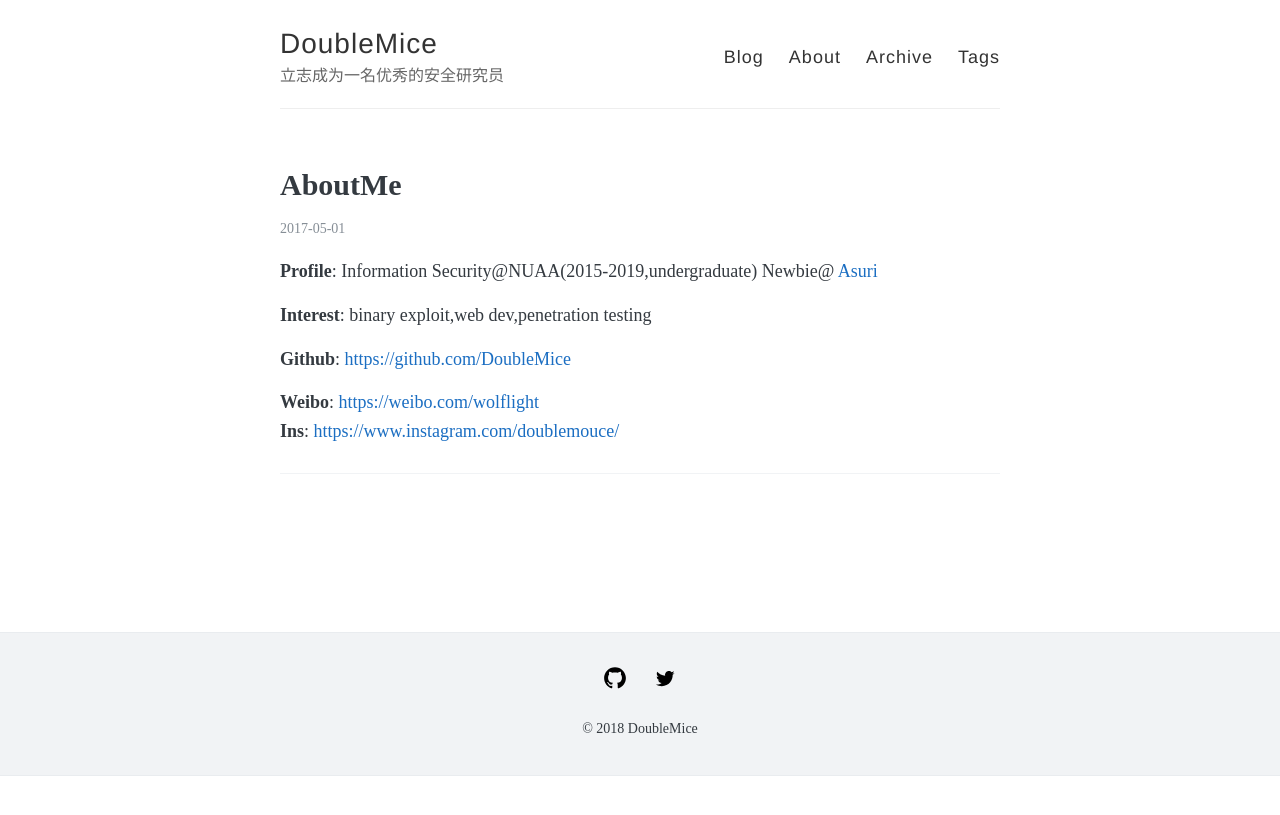
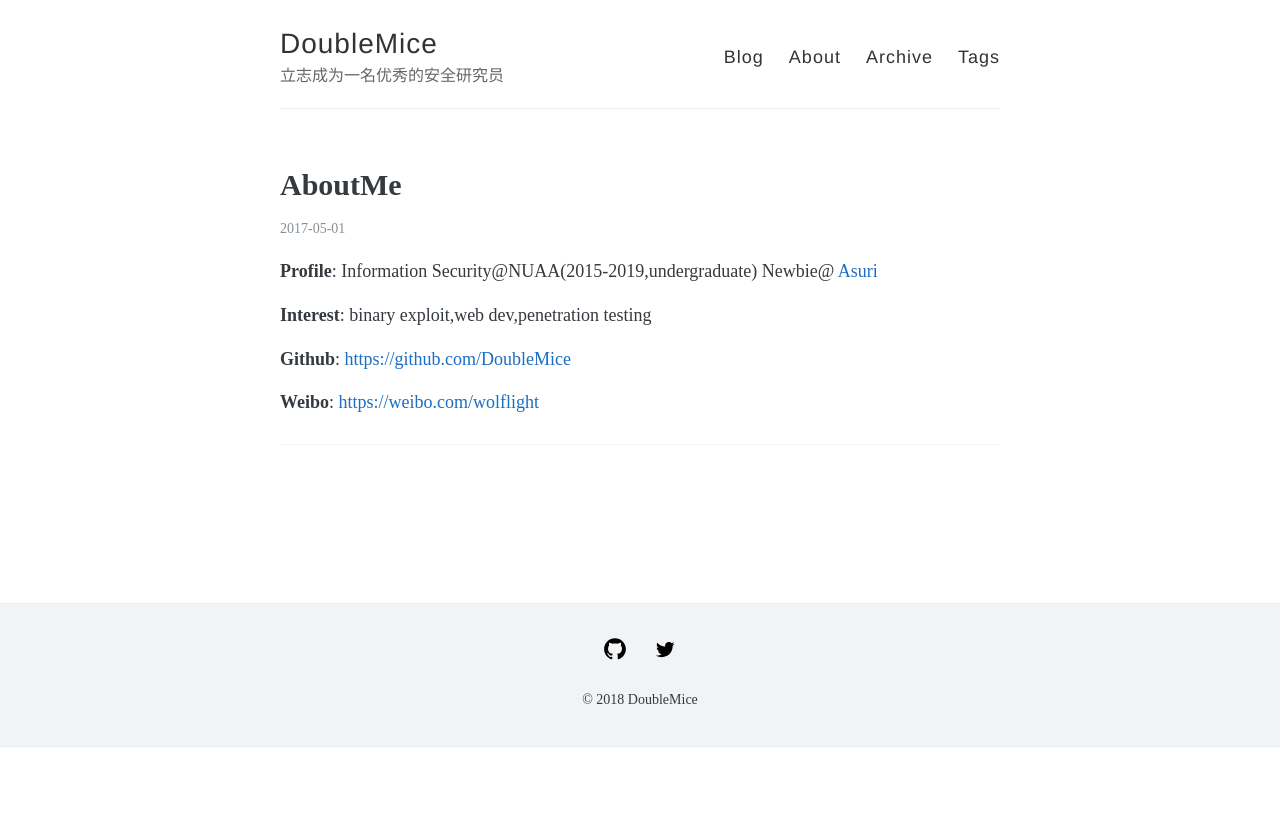
Before and after one commit to DoubleMice/DoubleMice.github.io, a Jekyll site: the page built from about.md, in a window 1280 px wide. Shown: the top 815 px of the page. Built offline with Jekyll 4.4.1, drawn with Linux system fonts in a browser that asks for light colours.

```diff
--- a/about.md
+++ b/about.md
@@ -14,9 +14,9 @@ categories: []
 tags: []
 comments: []
 ---
-<p><strong>Profile</strong>: Information Security@NUAA(2015-2019,undergraduate) Newbie@ <a title="Asuri" href="http://asuri.org/">Asuri</a></p>
+<p><strong>Profile</strong>: Information Security@NUAA(2015-2019,undergraduate) Newbie@ <a title="Asuri" href="https://www.asuri.org/">Asuri</a></p>
 <p><strong>Interest</strong>: binary exploit,web dev,penetration testing</p>
 <p><strong>Github</strong>: <a href="https://github.com/DoubleMice">https://github.com/DoubleMice</a></p>
 <p><strong>Weibo</strong>: <a title="https://weibo.com/wolflight" href="https://weibo.com/wolflight">https://weibo.com/wolflight</a><br />
-<strong>Ins</strong>: <a title="https://www.instagram.com/doublemouce/" href="https://www.instagram.com/doublemouce/">https://www.instagram.com/doublemouce/</a></p>
+</p>
 <hr />
```
Also changed, not shown: 1 other file.
